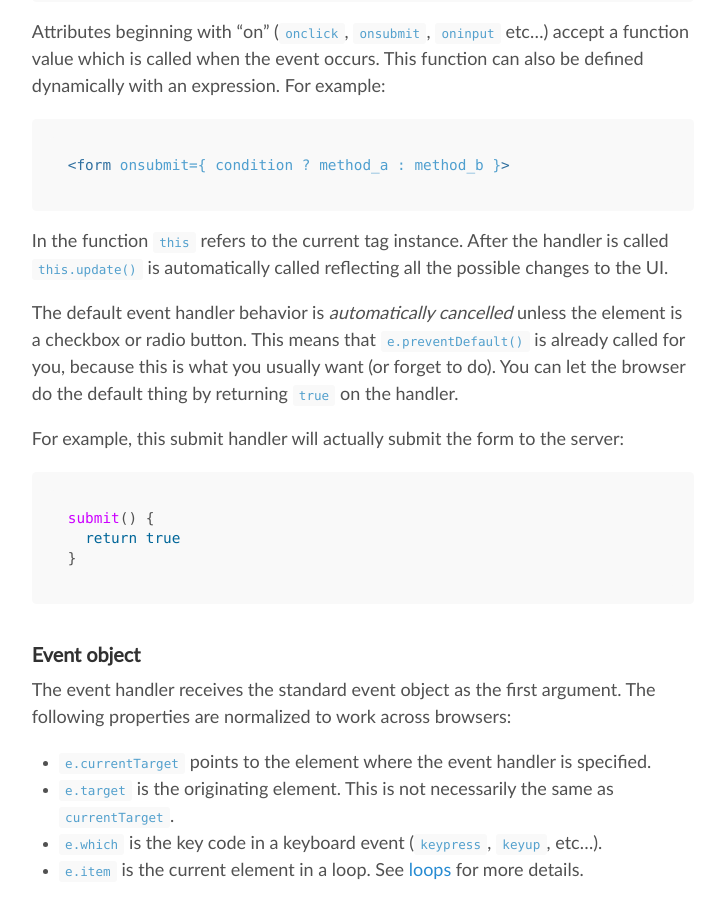
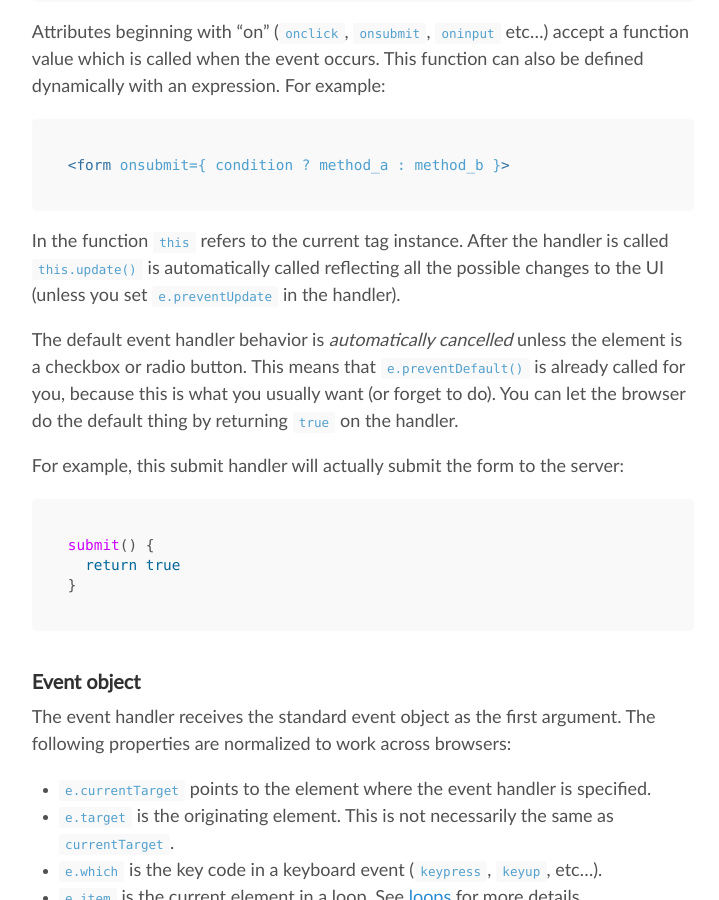
Before and after one commit to riot/riot.github.io, a Jekyll site: the page built from guide/index.md, in a window 1280 px wide and 900 px high, scrolled down 18561 px. Shown: the whole window, without its empty margins (277-996 px from the left). Built offline with Jekyll 4.4.1, drawn with Linux system fonts in a browser that asks for light colours; nearby versions of some CDN libraries; emoji names are drawn with the system emoji font.

Commit message:
Mentioned e.preventUpdate within the Event Handlers chapter, where I'd expect it

````diff
--- a/guide/index.md
+++ b/guide/index.md
@@ -719,7 +719,7 @@ Attributes beginning with "on" (`onclick`, `onsubmit`, `oninput` etc...) accept
 <form onsubmit={ condition ? method_a : method_b }>
 ```
 
-In the function `this` refers to the current tag instance. After the handler is called `this.update()` is automatically called reflecting all the possible changes to the UI.
+In the function `this` refers to the current tag instance. After the handler is called `this.update()` is automatically called reflecting all the possible changes to the UI (unless you set `e.preventUpdate` in the handler).
 
 The default event handler behavior is *automatically cancelled* unless the element is a checkbox or radio button. This means that `e.preventDefault()` is already called for you, because this is what you usually want (or forget to do). You can let the browser do the default thing by returning `true` on the handler.
 
````
